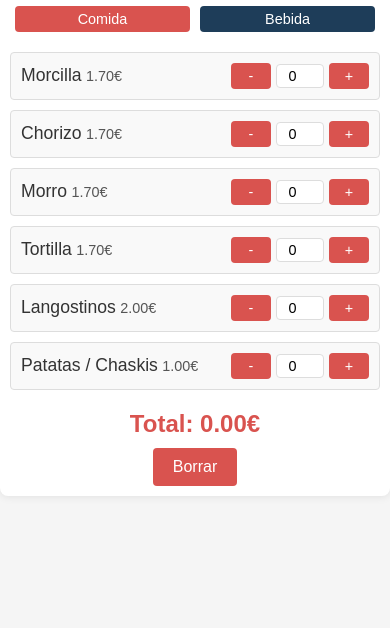
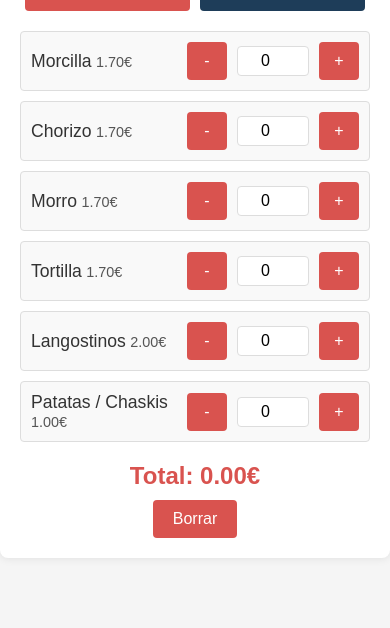
Before and after one commit to israel-ramos-serna/israel-ramos-serna.github.io, a plain HTML site: page index.html in a window 390 px wide. Shown: the part 216-844 px from the top of the page. Drawn offline with Linux system fonts and the light colour scheme.

Commit message:
Add files via upload

```diff
--- a/styles.css
+++ b/styles.css
@@ -150,7 +150,7 @@ h1 {
     background: #b52b27;
 }
 
-@media (max-width: 600px) {
+/* @media (max-width: 600px) {
     .container {
         width: 100%;
         padding: 10px;
@@ -164,13 +164,13 @@ h1 {
     }
 
     .product-controls button {
-        padding: 5px;
+        padding: 10px;
         font-size: 0.9em;
     }
 
     .tab-link {
-        padding: 5px;
+        padding: 15px;
         font-size: 0.9em;
     }
 
-}
+} */
```
